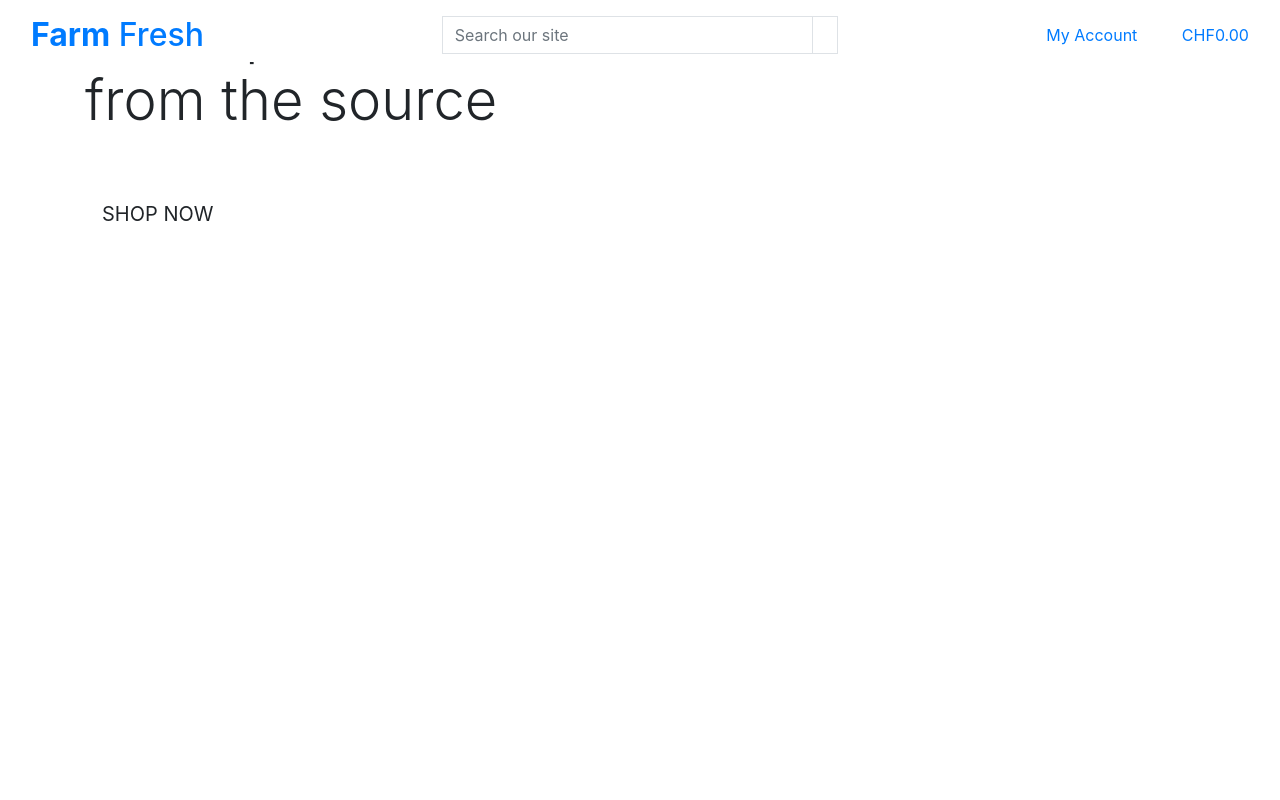
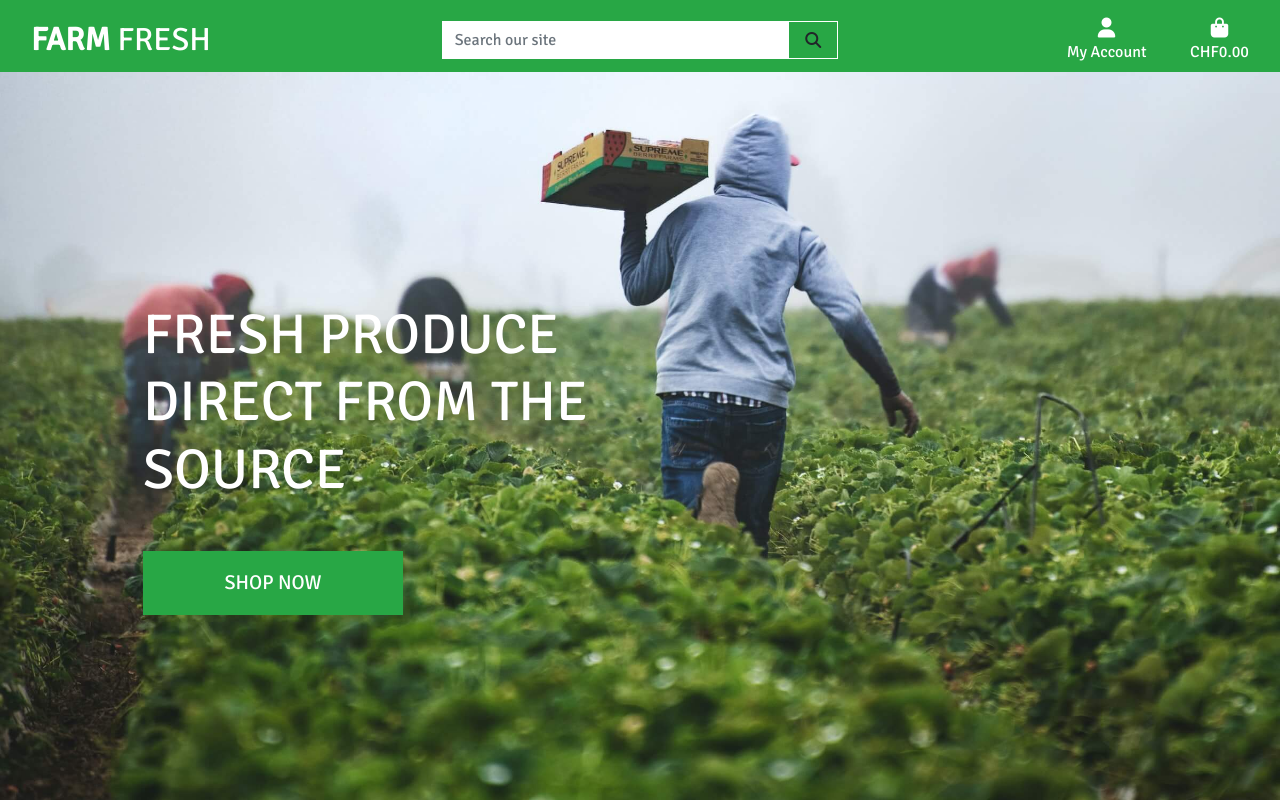
Before and after one commit to Joao4569/farm_fresh, a Django app: page / in a window 1280 px wide. Run offline with Django 3.2, Linux system fonts and the light colour scheme; some libraries are stand-ins or nearby versions.

Commit message:
style: Add rough design and structure of homepage, the header and associated css

```diff
--- a/farm_fresh/urls.py
+++ b/farm_fresh/urls.py
@@ -15,9 +15,11 @@ Including another URLconf
 """
 from django.contrib import admin
 from django.urls import path, include
+from django.conf import settings
+from django.conf.urls.static import static
 
 urlpatterns = [
     path('admin/', admin.site.urls),  # Path to Django admin site
     path('accounts/', include('allauth.urls')),  # Path to Django Allauth URL's
     path('', include('home.urls')),  # Path to Home app URL's
-]
+] + static(settings.MEDIA_URL, document_root=settings.MEDIA_ROOT)  # media path
--- a/home/templates/home/index.html
+++ b/home/templates/home/index.html
@@ -14,12 +14,12 @@
   <div class="container h-100">
     <div class="row h-100">
       <div class="col-7 col-md-6 my-auto">
-        <h1 class="display-4 logo-font text-black">
+        <h1 class="display-4 logo-font text-white">
           Fresh produce direct from the source
         </h1>
         <div class="my-5">
           <h4>
-            <a href="" class="shop-now-button btn btn-lg rounded-0 text-uppercase py-3">Shop Now</a>
+            <a href="" class="shop-now-button btn btn-lg btn-success rounded-0 text-uppercase py-3">Shop Now</a>
           </h4>
         </div>
       </div>
--- a/static/css/base.css
+++ b/static/css/base.css
@@ -14,7 +14,8 @@ body {
   background-size: cover;
   height: calc(100vh - 164px); /* Height of top header 164px - Check for Farm Fresh application */
   color: #555;
-  font-family: 'PT Serif', serif;
+  font-family: 'Signika', serif;
+  /*font-family: 'PT Serif', serif;*/
 }
 
 /* This icon class was taken from Bulma which will ensure that whenever font awesome icons are used,
@@ -29,7 +30,6 @@ they will always stay perfectly centered and have a consistent size - credited i
 
 /* This will maintain the consistency of uppercase lettering and font family of the logo */
 .logo-font {
-  font-family: 'Signika', serif;
   text-transform: uppercase;
 }
 
@@ -40,15 +40,15 @@ they will always stay perfectly centered and have a consistent size - credited i
 
 /* For buttons so that they consistently match the theme of the shop now button on the homepage. */
 .shop-now-button {
-  background: black;
-  color: white;
+  /*background: #28a745;
+  color: white;*/
   min-width: 260px;
 }
 
-.btn-black {
-  background: black;
+/*.btn-green {
+  background: #28a745;
   color: white;
-}
+}*/
 
 .shop-now-button:hover,
 .shop-now-button:active,
@@ -56,32 +56,24 @@ they will always stay perfectly centered and have a consistent size - credited i
 .btn-black:hover,
 .btn-black:active,
 .btn-black:focus {
-  background: #222;
+  background: #eb8909;
   color: white;
-}
-
-/* These two classes will be used like bootstraps colour helper classes, I've marked them as important
-because I always want elements using these classes to obey them. These classes will allow Farm Fresh to
-have both primary and secondary calls-to-action styling on all the site buttons, giving our users a
-consistent user experience. */
-.text-black {
-  color: #000 !important;
-}
-
-.border-black {
-  border: 1px solid black !important;
 }
 
 /* -------------------------------- Media Queries */
 
-/* Slightly larger container on xl screens */
+/* This query will widen the default bootstrap container class on extra-large
+screens just to make better use of the available screen real estate for users
+with extra-large monitors */
 @media (min-width: 1200px) {
-.container {
-  max-width: 80%;
-}
+  .container {
+    max-width: 80%;
+  }
 }
 
-/* fixed top navbar only on medium and up */
+/* This query will add 164 pixels of padding to the header container class
+to push the body down to the bottom of the main page header. fixed top navbar
+only on medium sized screens and larger */
 @media (min-width: 992px) {
   .fixed-top-desktop-only {
       position: fixed;
--- a/templates/base.html
+++ b/templates/base.html
@@ -1,5 +1,5 @@
+<!-- For loading static files -->
 {% load static %}
-<!-- For loading static files -->
 
 <!-- Recommended best practises taken from Boutique Ado walkthrough project -->
 
@@ -23,14 +23,17 @@
   {% block corecss %}
     <link rel="stylesheet" href="https://stackpath.bootstrapcdn.com/bootstrap/4.4.1/css/bootstrap.min.css"
       integrity="sha384-Vkoo8x4CGsO3+Hhxv8T/Q5PaXtkKtu6ug5TOeNV6gBiFeWPGFN9MuhOf23Q9Ifjh" crossorigin="anonymous">
+    <link rel="stylesheet" href="{% static 'css/base.css' %}">
   {% endblock %}
 
   <!-- This block will contain any additional CSS required for this application -->
   {% block extra_css %}
   {% endblock %}
 
-  <!-- This block contains all the tags required for Bootstrap -->
+  <!-- This block contains all the tags required for Bootstrap as well as the
+  script tag required for the font awesome kit -->
   {% block corejs %}
+    <script src="https://kit.fontawesome.com/e26a309e14.js" crossorigin="anonymous"></script>
     <script src="https://cdn.jsdelivr.net/npm/jquery@3.5.1/dist/jquery.min.js"
       integrity="sha256-9/aliU8dGd2tb6OSsuzixeV4y/faTqgFtohetphbbj0=" crossorigin="anonymous"></script>
     <script src="https://cdn.jsdelivr.net/npm/popper.js@1.16.0/dist/umd/popper.min.js"
@@ -52,12 +55,12 @@
 <body>
   <!-- Header has classes of container-fluid and fixed-top to ensure that it sticks to the top of the page -->
   <header class="container-fluid fixed-top">
-    <div id="topnav" class="row bg-white pt-lg-2 d-none d-lg-flex">
+    <div id="topnav" class="row bg-success pt-lg-2 d-none d-lg-flex">
 
       <!-- Farm Fresh Logo -->
       <div class="col-12 col-lg-4 my-auto py-1 py-lg-0 text-center text-lg-left">
         <a href="{% url 'home' %}" class="nav-link main-logo-link">
-          <h2 class="logo-font text-black my-0"><strong>Farm</strong> Fresh</h2>
+          <h2 class="logo-font text-white my-0"><strong>Farm</strong> Fresh</h2>
         </a>
       </div>
 
@@ -65,12 +68,12 @@
       <div class="col-12 col-lg-4 my-auto py-1 py-lg-0">
         <form method="GET" action="">
           <div class="input-group w-100">
-            <input class="form-control border border-black rounded-0" type="text" name="q"
+            <input class="form-control border border-white rounded-0" type="text" name="q"
               placeholder="Search our site">
             <div class="input-group-append">
 
               <!-- Search button -->
-              <button class="form-control btn btn-black border border-black rounded-0" type="submit">
+              <button class="form-control btn btn-black border border-white rounded-0" type="submit">
                 <span class="icon">
                   <i class="fas fa-search"></i>
                 </span>
@@ -84,7 +87,7 @@
 
           <!-- Link to user account/product management/logout/login and for user registration -->
           <li class="list-inline-item dropdown">
-            <a class="text-black nav-link" href="#" id="user-options" data-toggle="dropdown" aria-haspopup="true"
+            <a class="text-white nav-link" href="#" id="user-options" data-toggle="dropdown" aria-haspopup="true"
               aria-expanded="false">
               <div class="text-center">
                 <div><i class="fas fa-user fa-lg"></i></div>
@@ -125,8 +128,8 @@
           <li class="list-inline-item">
             <a class="{% if grand_total %}text-info font-weight-bold{% else %}text-black{% endif %} nav-link" href="">
               <div class="text-center">
-                <div><i class="fas fa-shopping-bag fa-lg"></i></div>
-                <p class="my-0">
+                <div><i class="fas fa-shopping-bag fa-lg text-white"></i></div>
+                <p class="my-0 text-white">
 
                   <!-- To check if the user has selected anything to purchase and display the current total purchase price -->
                   {% if grand_total %}
```
Also changed, not shown: farm_fresh/settings.py (+11 -0 lines).
